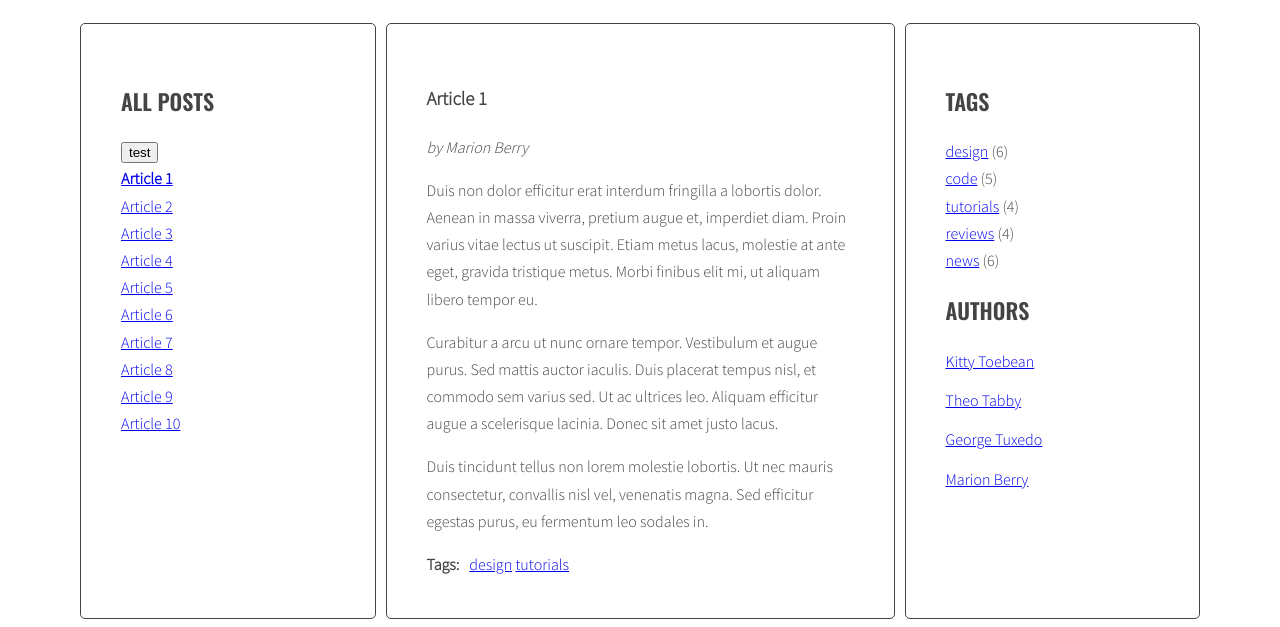
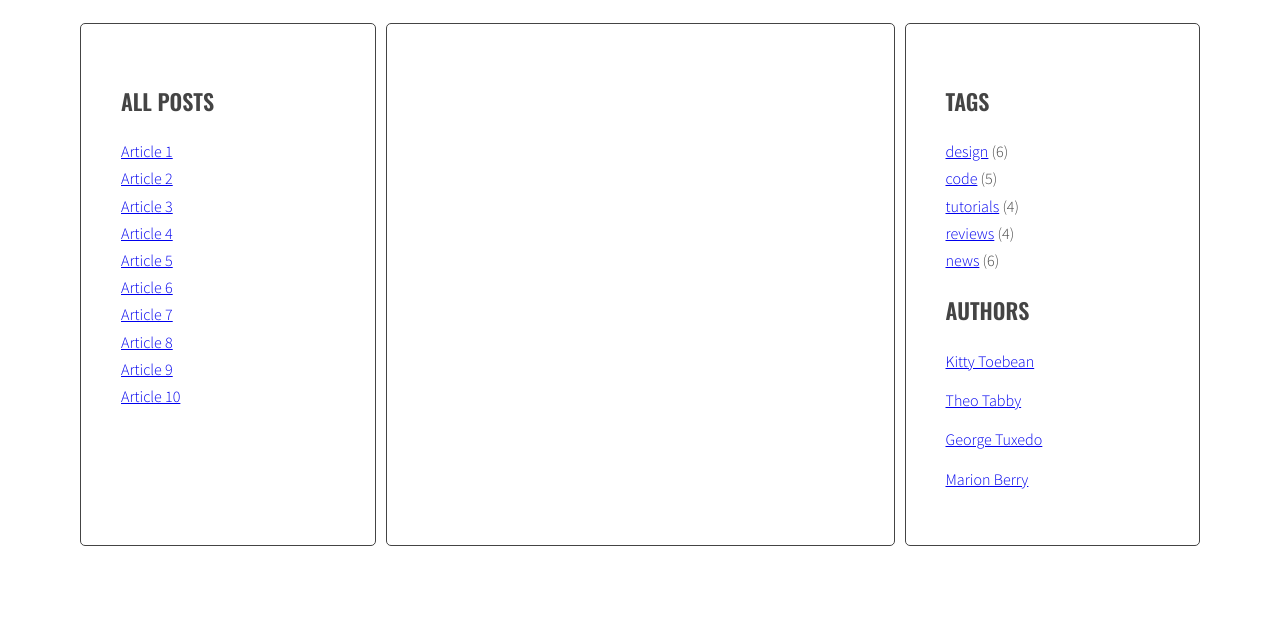
Before and after one commit to domi-wlo/javascript-blog, a plain HTML site: page index.html in a window 1280 px wide. Both pictures are taken after a click on the link "Article 2". Shown: the part 220-847 px from the top of the page. After the commit the page ends 800 px from the top, so only its background shows below. Drawn offline with nearby package versions, Linux system fonts and the light colour scheme.

Commit message:
Add next part of function to sctipt.js

```diff
--- a/index.html
+++ b/index.html
@@ -14,7 +14,6 @@
               <main class="wrapper">
                 <aside class="sidebar">
                   <h2 class="section-title">All posts</h2>
-                  <button id="test-button">test</button>
                   <ul class="list titles">
                     <li><a href="#article-1" class="active"><span>Article 1</span></a></li>
                     <li><a href="#article-2"><span>Article 2</span></a></li>
--- a/js/script.js
+++ b/js/script.js
@@ -9,11 +9,19 @@
     console.log('Happened: ' + event);
 
     /* remove class 'active' from all article links  */
+    const activeLinks = document.querySelectorAll('.titles a.active');
 
+    for(let activeLink of activeLinks){
+        activeLink.classList.remove('active');
+    }
     /* add class 'active' to the clicked link */
 
     /* remove class 'active' from all articles */
+    const activeArticles = document.querySelectorAll('.posts article.active');
 
+    for(let activeArticle of activeArticles){
+        activeArticle.classList.remove('active');
+    }
     /* get 'href' attribute from the clicked link */
 
     /* find the correct article using the selector (value of 'href' attribute) */
```
